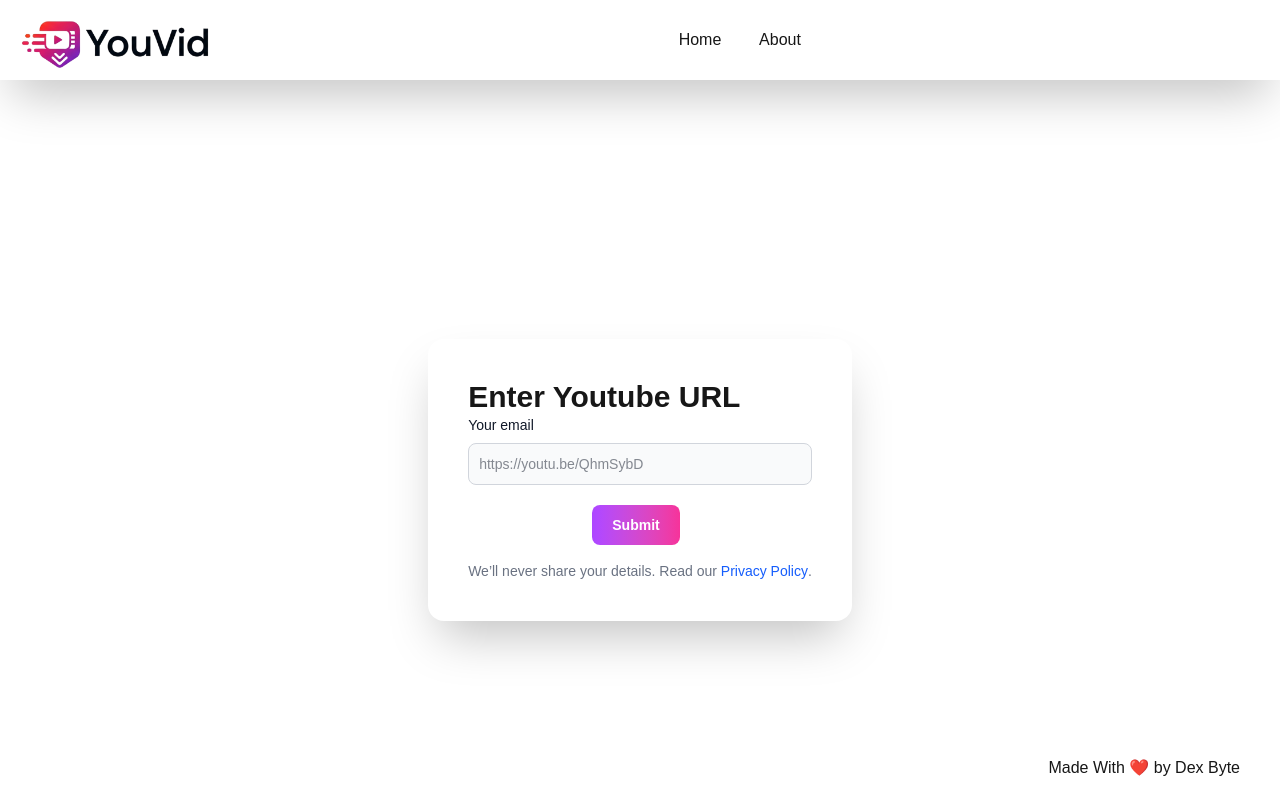
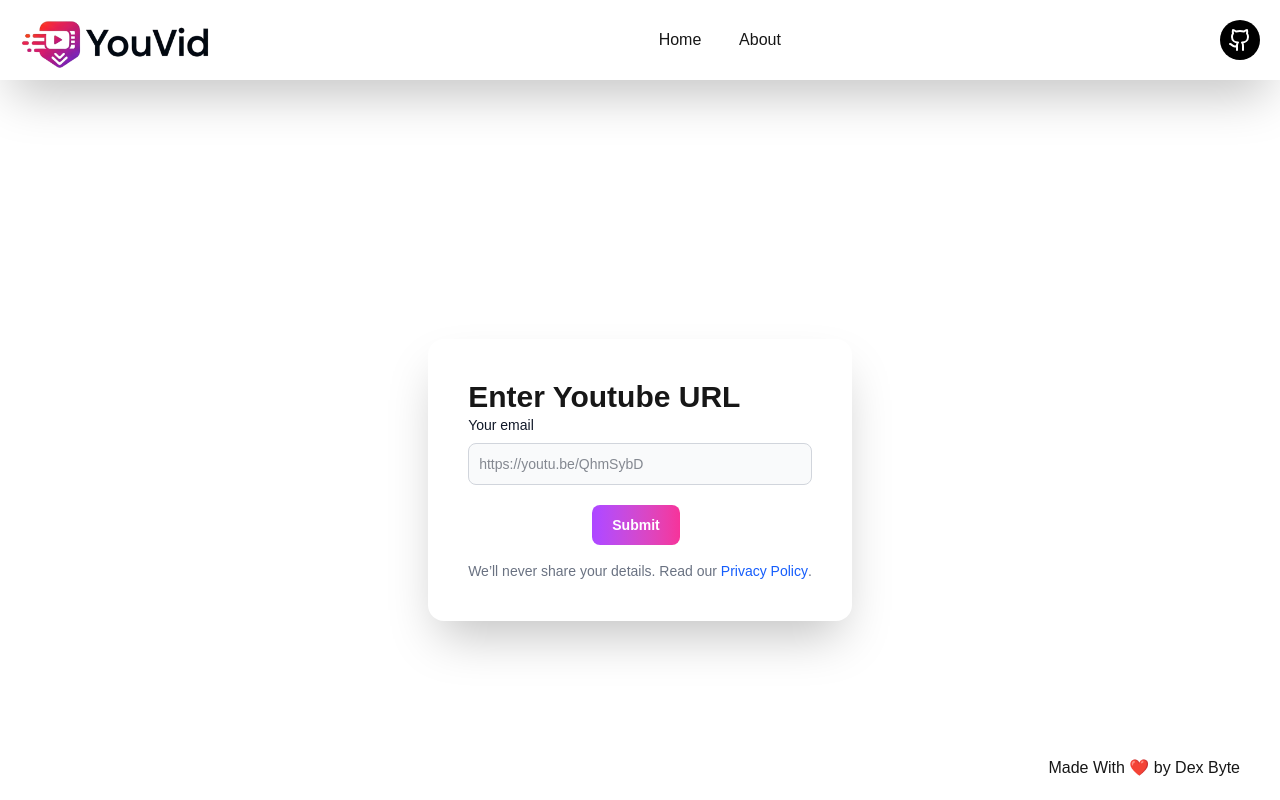
Before and after one commit to AdithyanSPillaiOfficial/YouVid, a Next.js app: page / in a window 1280 px wide. Built offline with nearby package versions, Linux system fonts and the light colour scheme.

Commit message:
Added Github Logo In Titlebar

```diff
--- a/src/components/Header.jsx
+++ b/src/components/Header.jsx
@@ -3,6 +3,7 @@ import Image from 'next/image'
 import React from 'react'
 import logo from '@/assets/logo.png'
 import { useRouter } from 'next/navigation'
+import { Github } from 'lucide-react';
 
 function Header() {
     const router = useRouter()
@@ -24,6 +25,7 @@ function Header() {
                 <div className='h-10 w-20 flex flex-row items-center justify-center rounded-2xl hover:bg-red-500 transition delay-50 cursor-default' onClick={tab.onClick} key={index}>{tab.title}</div>
             ))}
         </div>
+        <div className='ml-auto bg-black p-2 rounded-4xl'><a href="https://github.com/AdithyanSPillaiOfficial/YouVid" target='_blank'><Github color='white'/></a></div>
     </div>
   )
 }
```
